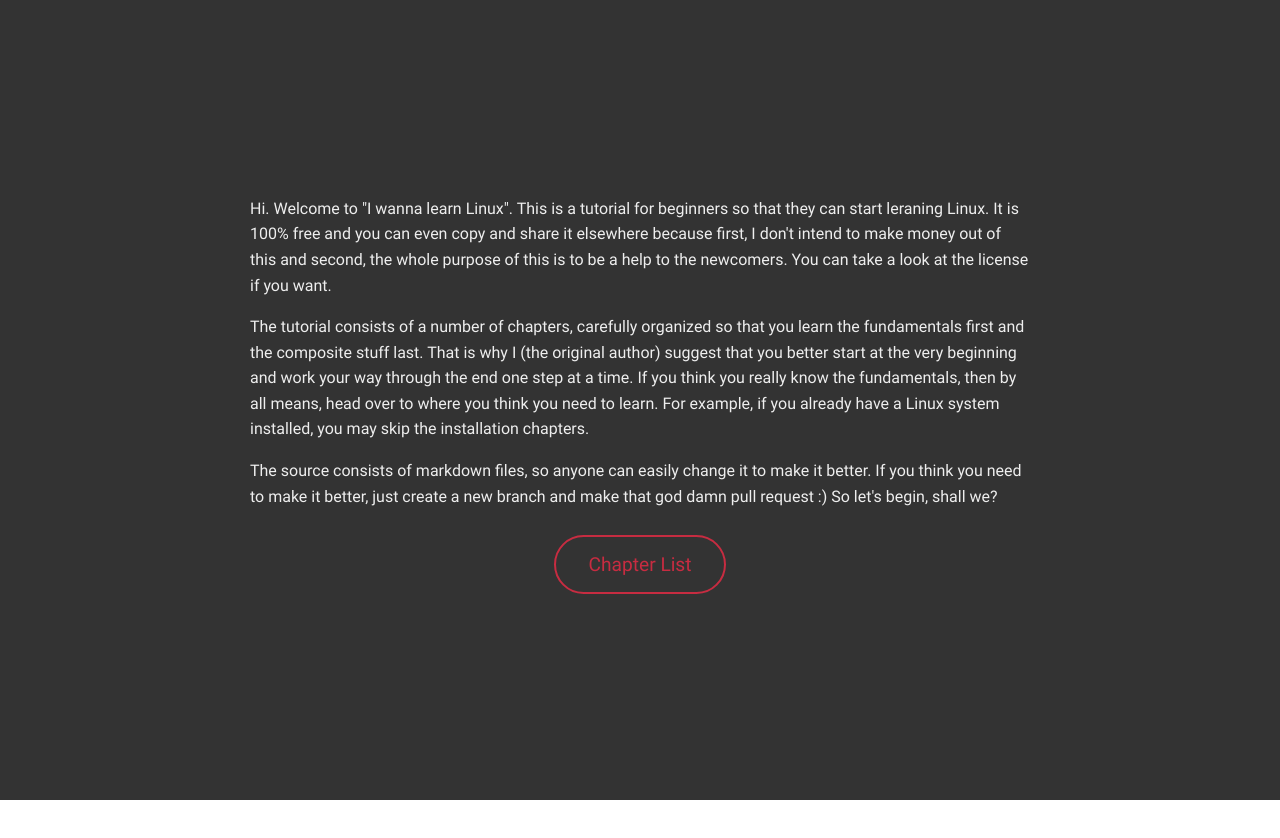
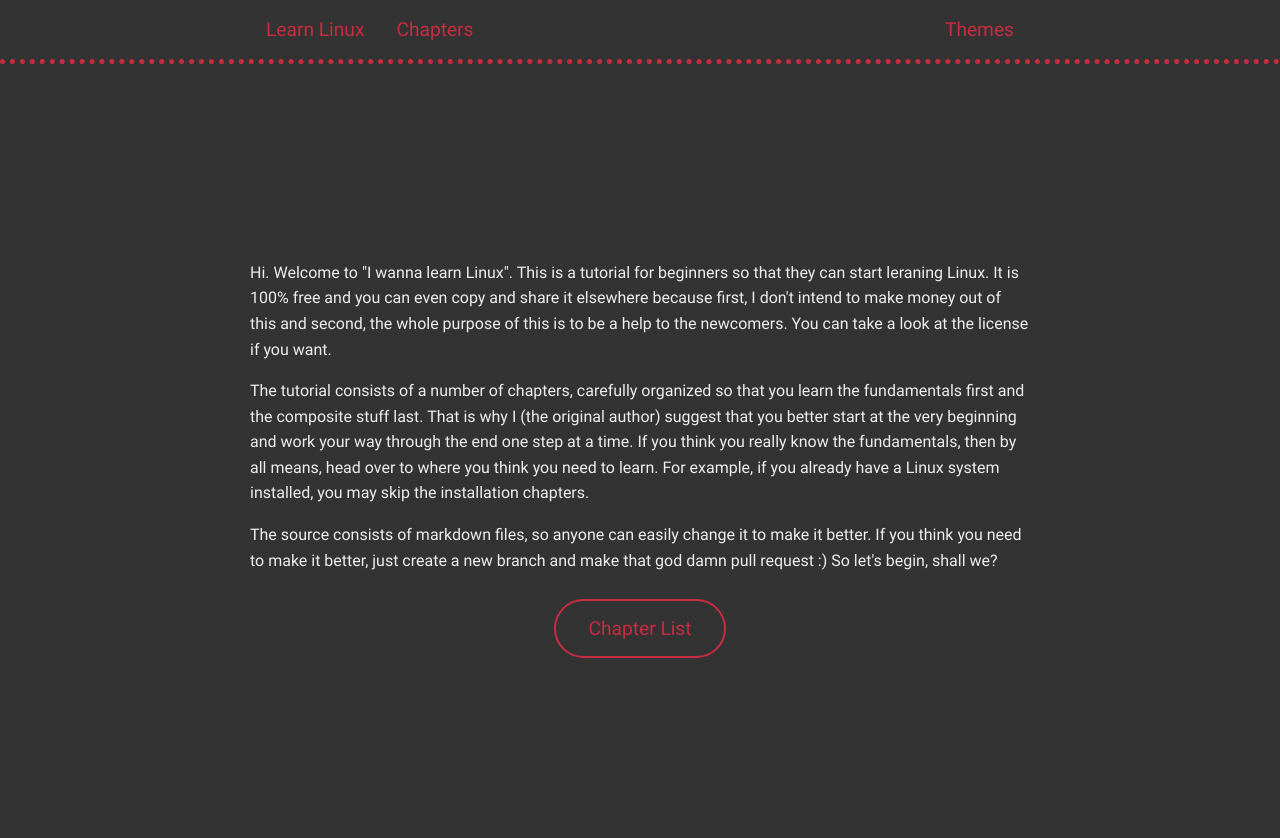
Before and after one commit to mazharz/learn-linux, a React (Create React App) app: page /#/ in a window 1280 px wide. Shown: the top 838 px of the page. Before the commit the page ends 800 px from the top, so only its background shows below. Built offline with nearby package versions, Linux system fonts and the light colour scheme.

Commit message:
add change theme functionality

```diff
--- /dev/null
+++ b/src/components/Header.css
@@ -0,0 +1,52 @@
+.header {
+  border-bottom: 5px dotted var(--accent);
+}
+
+.header__inner {
+  max-width: 780px;
+  margin: 0 auto;
+  display: flex;
+  justify-content: space-between;
+}
+
+.header__links {
+  display: flex;
+}
+
+.theme {
+  position: relative;
+}
+
+.theme__options {
+  position: absolute;
+  top: 80px;
+  right: 50%;
+  display: flex;
+  min-width: 150px;
+  background-color: var(--background);
+  border: 5px solid var(--accent);
+  flex-direction: column;
+  align-items: center;
+  transform: translate(50%, 0);
+}
+
+.theme__button,
+.theme__option {
+  color: var(--accent);
+  background: transparent;
+  outline: 0;
+  border: 0;
+  cursor: pointer;
+  text-decoration: none;
+  font-size: 1.2rem;
+  padding: .5rem 1rem;
+  transition: all 0.3s ease-out;
+  margin: 10px 0px;
+}
+
+.theme__button:hover,
+.theme__button:active,
+.theme__option:hover,
+.theme__option:active {
+  text-shadow: 0 0 10px var(--accent);
+}
--- /dev/null
+++ b/src/components/Header.js
@@ -0,0 +1,55 @@
+import React, { useState, useEffect } from "react";
+
+import Link from "./Link";
+
+import "./Header.css";
+
+import config from "../config";
+
+function Header({ setTheme }) {
+  const [isThemeMenuShown, setIsThemeMenuShown] = useState(false);
+
+  function toggleThemeMenu() {
+    setIsThemeMenuShown(!isThemeMenuShown);
+  }
+
+  // function setTheme(event) {
+  //   const localStorage = window.localStorage;
+  //   localStorage.setItem("theme", event.target.innerHTML);
+  // }
+
+  return (
+    <header className="header">
+      <div className="header__inner">
+        <nav className="header__links">
+          <Link isNavLink={true} to="/">
+            Learn Linux
+          </Link>
+          <Link isNavLink={true} to="/chapters">
+            Chapters
+          </Link>
+        </nav>
+        <div className="theme">
+          <button className="theme__button" onClick={toggleThemeMenu}>
+            Themes
+          </button>
+          {isThemeMenuShown ? (
+            <div className="theme__options">
+              {config.themes.map((theme, index) => (
+                <button
+                  className="theme__option"
+                  key={index}
+                  onClick={() => setTheme(theme)}
+                >
+                  {theme}
+                </button>
+              ))}
+            </div>
+          ) : null}
+        </div>
+      </div>
+    </header>
+  );
+}
+
+export default Header;
--- a/src/components/Layout.css
+++ b/src/components/Layout.css
@@ -1,4 +1,8 @@
 .layout {
+  /* pretty useless i reckon! */
+}
+
+.red-dark {
   --foreground: #eee;
   --background: #333;
   --accent: #c72c41;
@@ -7,3 +11,13 @@
   background-color: var(--background);
   color: var(--foreground);
 }
+
+.red-light {
+  --foreground: #333;
+  --background: #eee;
+  --accent: #c72c41;
+  --alt: #e77a76;
+  --image-filter: invert(100%) contrast(80%);
+  background-color: var(--background);
+  color: var(--foreground);
+}
--- a/src/components/Layout.js
+++ b/src/components/Layout.js
@@ -1,9 +1,25 @@
-import React from "react";
+import React, { useState, useEffect } from "react";
+
+import Header from "./Header";
+
 import "./Layout.css";
 
 function Layout({ children }) {
+  const [theme, setTheme] = useState("red-dark");
+
+  useEffect(() => {
+    const localStorage = window.localStorage;
+    const currentTheme = localStorage.getItem("theme");
+    if(currentTheme) {
+      setTheme(currentTheme);
+    } else {
+      localStorage.setItem("theme", theme);
+    }
+  }, []);
+
   return (
-    <div className="layout">
+    <div className={`layout ${theme}`}>
+      <Header setTheme={(theme) => setTheme(theme)} />
       {children}
     </div>
   );
--- a/src/components/Link.css
+++ b/src/components/Link.css
@@ -5,13 +5,12 @@
   border: 2px solid var(--accent);
   border-radius: 2rem;
   padding: 1rem 2rem;
-  transition: all .3s ease-out;
+  transition: all 0.3s ease-out;
   margin: 10px 0px;
 }
 
 .link:hover,
 .link:active {
-  /* text-shadow: 0 0 5px var(--accent); */
   box-shadow: 0 0 50px var(--accent), inset 0 0 50px var(--accent);
 }
 
@@ -19,3 +18,17 @@
   color: var(--alt);
   border: 2px solid var(--alt);
 }
+
+.link--nav {
+  color: var(--accent);
+  text-decoration: none;
+  font-size: 1.2rem;
+  padding: .5rem 1rem;
+  transition: all 0.3s ease-out;
+  margin: 10px 0px;
+}
+
+.link--nav:hover,
+.link--nav:active {
+  text-shadow: 0 0 10px var(--accent);
+}
--- a/src/components/Link.js
+++ b/src/components/Link.js
@@ -3,9 +3,11 @@ import { Link as RouterLink } from "react-router-dom";
 
 import "./Link.css";
 
-function Link({ children, ...props }) {
-  return(
-    <RouterLink className="link" {...props}>{children}</RouterLink>
+function Link({ children, isNavLink, ...props }) {
+  return (
+    <RouterLink className={isNavLink ? "link--nav" : "link"} {...props}>
+      {children}
+    </RouterLink>
   );
 }
 
--- /dev/null
+++ b/src/config.js
@@ -0,0 +1,8 @@
+const config = {
+  themes: [
+    "red-dark",
+    "red-light"
+  ]
+}
+
+export default config;
--- a/src/index.css
+++ b/src/index.css
@@ -40,6 +40,7 @@
   box-sizing: border-box;
   margin: 0;
   padding: 0;
+  transition: all .3s ease-out;
 }
 
 p {
--- a/src/pages/Chapter.css
+++ b/src/pages/Chapter.css
@@ -3,7 +3,7 @@
   background-color: var(--background);
   max-width: 780px;
   margin: 0 auto;
-  padding: 5rem 0px;
+  padding: 3rem 0px;
   min-height: 100vh;
 }
 
```
